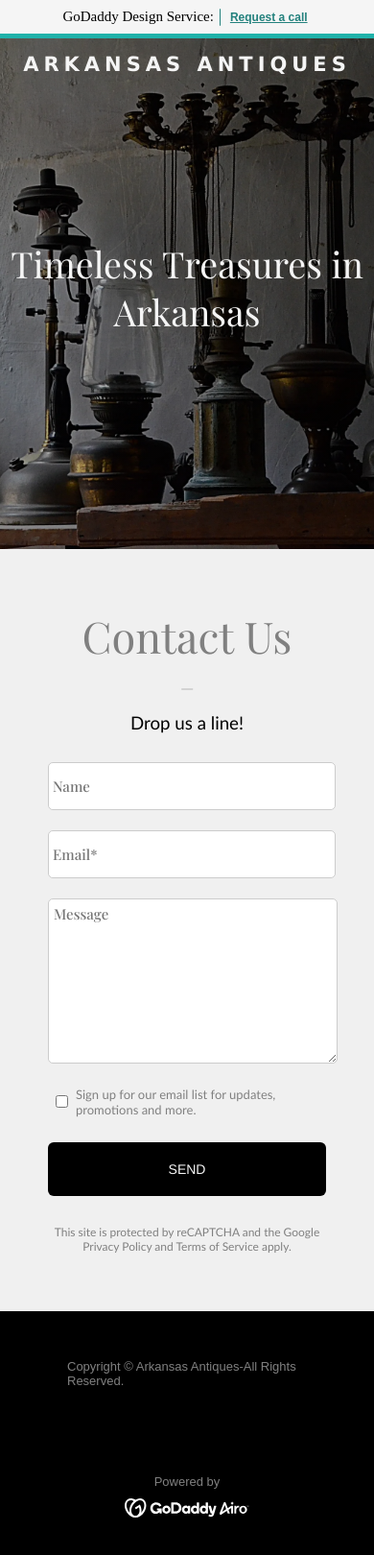
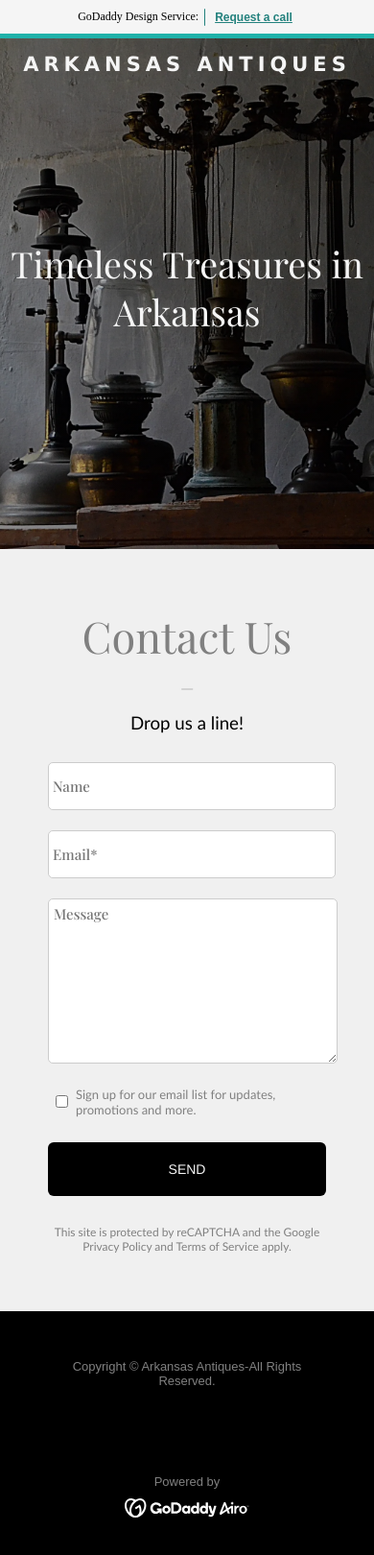
Before and after one commit to Toyosi-james/Arkansas-Antiques-web, a plain HTML site: page index.html in a window 390 px wide. Shown: the whole page at 96% size. Drawn offline with nearby package versions, Linux system fonts and the light colour scheme; a web font is replaced by a local one.

Commit message:
Arkansas Antiques web

```diff
--- a/style.css
+++ b/style.css
@@ -244,6 +244,12 @@ svg{
      .footer-2 p{
         text-align: center;
      }
+     .footer-1 p{
+        text-align: center;
+     }
+     svg{
+        text-align: center;
+     }
 }
 
 @media screen and (max-width:1022px){
@@ -332,4 +338,7 @@ svg{
     .checker{
         font-size: 13px;
     }
+    .nav-text{
+        font-size: 12px;
+    }
 }
```
